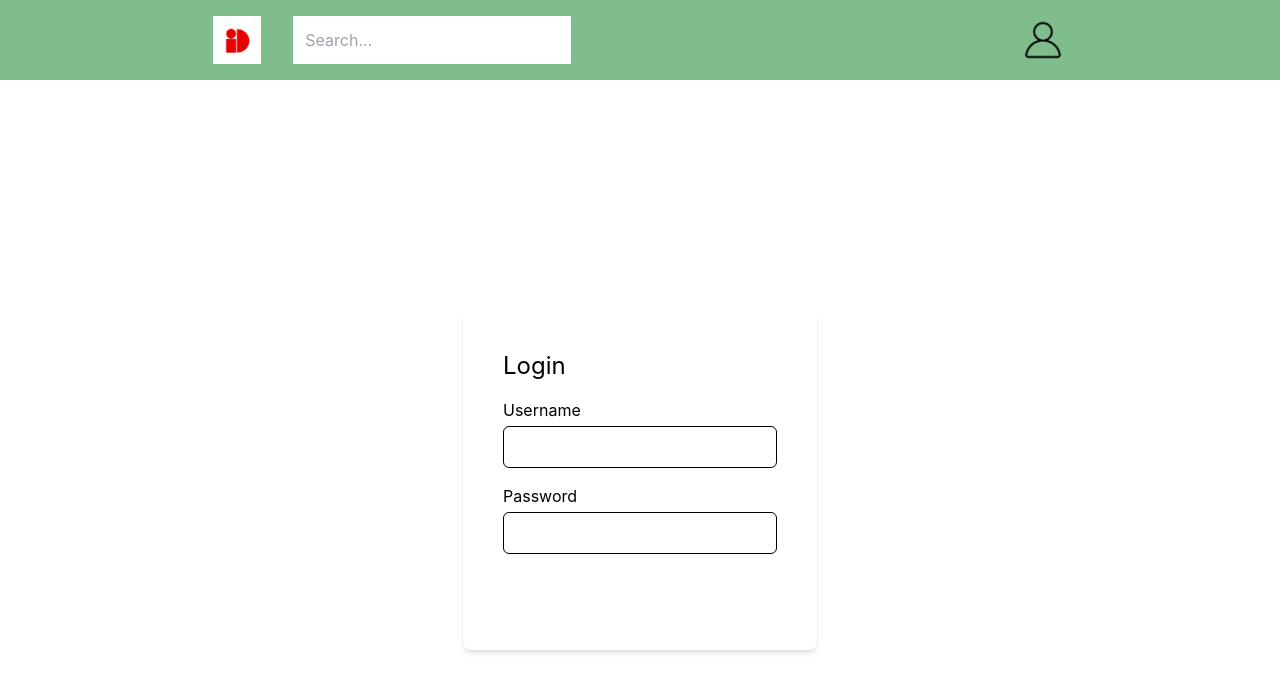
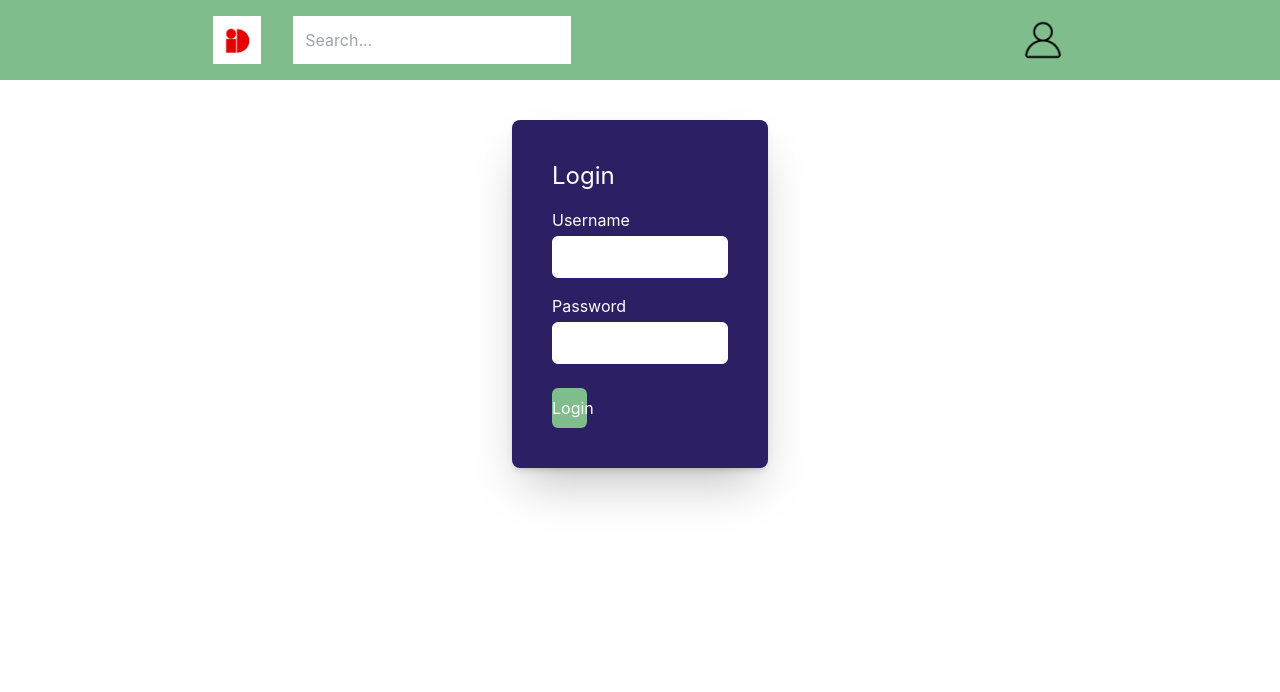
Before and after one commit to me-lin-da/RateMyBetrieb, a React (Create React App) app in the folder Frontend/rmb/: page /Login in a window 1280 px wide. Shown: the top 692 px of the page. Built offline with nearby package versions, Linux system fonts and the light colour scheme.

Commit message:
update login page design

```diff
--- a/Frontend/rmb/src/components/molecules/LoginBox.tsx
+++ b/Frontend/rmb/src/components/molecules/LoginBox.tsx
@@ -7,24 +7,25 @@ const LoginBox: React.FC = () => {
 
   const handleSubmit = (e: React.FormEvent<HTMLFormElement>) => {
     e.preventDefault();
-    // Here you can add your logic for authentication
     if (username === "admin" && password === "password") {
-      // Successful login
       console.log("Login successful");
       setError("");
     } else {
-      // Failed login
       setError("Invalid username or password");
     }
   };
   return (
-    <div className="flex justify-center items-center h-screen bg-gray-100">
+    <div className="relative bg-gray-400 w-1/5 mx-auto h-full rounded-2xl border-none mt-10 shadow-2xl shadow-gray-800">
       <form
         onSubmit={handleSubmit}
-        className="bg-white p-10 rounded-lg shadow-md"
+        className="bg-main text-white p-10 rounded-lg shadow-md"
       >
         <h2 className="text-2xl mb-4">Login</h2>
-        {error && <div className="text-red-500 mb-4">{error}</div>}
+        {error && (
+          <div className="w-3/5 rounded-2xl bg-third m-1 p-1 h-full">
+            {error}
+          </div>
+        )}
         <div className="mb-4">
           <label htmlFor="username" className="block mb-1">
             Username
@@ -34,7 +35,7 @@ const LoginBox: React.FC = () => {
             id="username"
             value={username}
             onChange={(e) => setUsername(e.target.value)}
-            className="w-full px-3 py-2 border rounded-md focus:outline-none focus:border-blue-400"
+            className="w-full px-3 py-2 border rounded-md focus:border-third"
           />
         </div>
         <div className="mb-4">
@@ -46,12 +47,12 @@ const LoginBox: React.FC = () => {
             id="password"
             value={password}
             onChange={(e) => setPassword(e.target.value)}
-            className="w-full px-3 py-2 border rounded-md focus:outline-none focus:border-blue-400"
+            className="w-full px-3 py-2 border rounded-md focus:border-third"
           />
         </div>
         <button
           type="submit"
-          className="w-full bg-blue-500 text-white py-2 rounded-md hover:bg-blue-600 transition duration-300"
+          className="w-1/5 mt-2 bg-secondary text-white py-2 rounded-md hover:bg-third transition duration-300"
         >
           Login
         </button>
```
